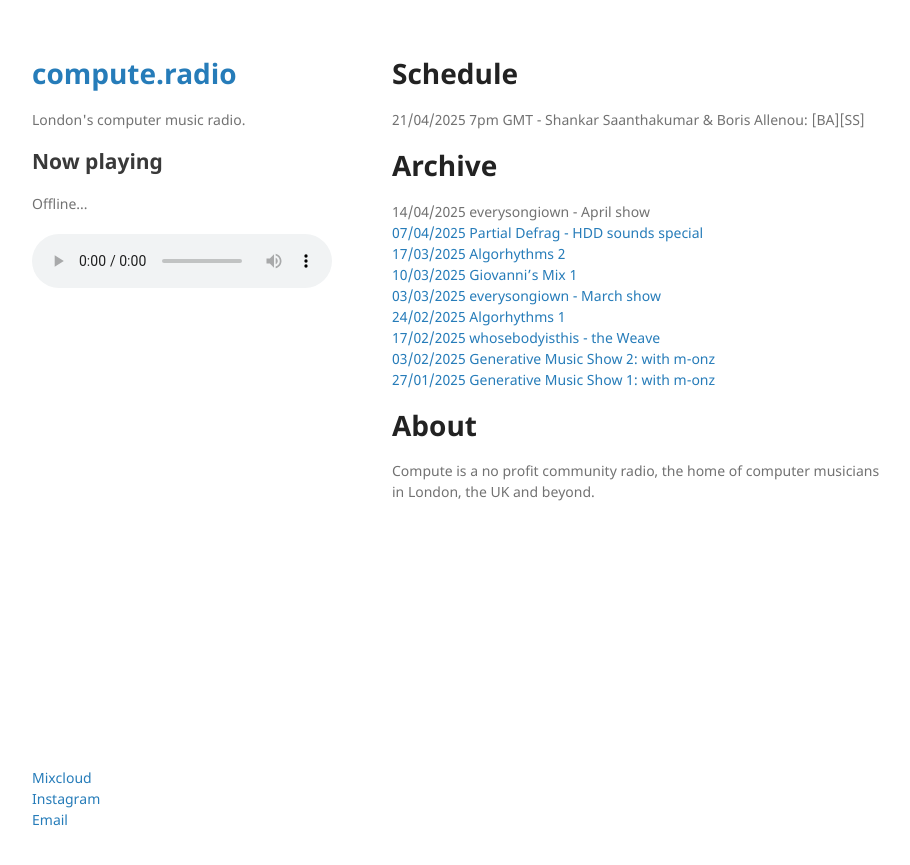
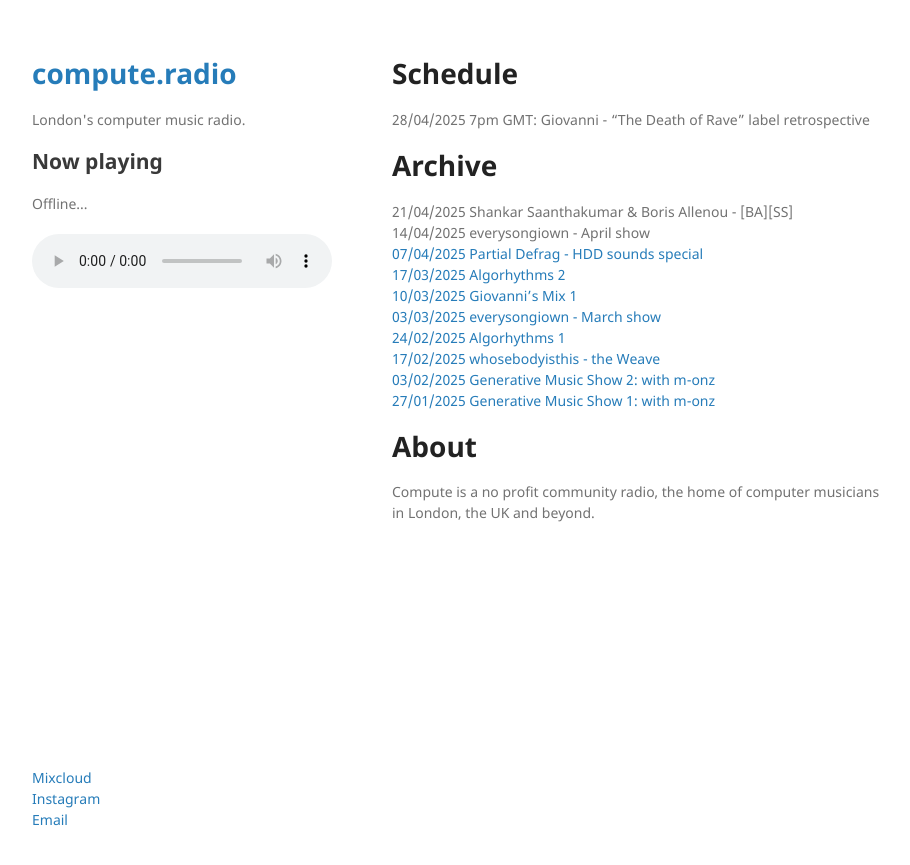
Before and after one commit to compute-radio/compute-radio.github.io, a Jekyll site: the page built from index.md, in a window 1280 px wide. Shown: the top 865 px of the page, without its empty margins (178-1088 px from the left). Built offline with Jekyll 4.4.1, drawn with Linux system fonts in a browser that asks for light colours; our own code applies the rules of GitHub Pages for plain Markdown files.

Commit message:
Update index.md

```diff
--- a/index.md
+++ b/index.md
@@ -3,9 +3,10 @@ layout: default
 ---
 
 # Schedule
-21/04/2025 7pm GMT - Shankar Saanthakumar & Boris Allenou: [BA][SS]
+28/04/2025 7pm GMT: Giovanni - "The Death of Rave" label retrospective
 
 # Archive
+21/04/2025 Shankar Saanthakumar & Boris Allenou - [BA][SS]<br/>
 14/04/2025 everysongiown - April show<br/>
 [07/04/2025 Partial Defrag - HDD sounds special](https://www.mixcloud.com/computedotradio/partial-defrag-hdd-sounds-special/)<br/>
 [17/03/2025 Algorhythms 2](https://www.mixcloud.com/computedotradio/algorhythms-2/)<br/>
```
